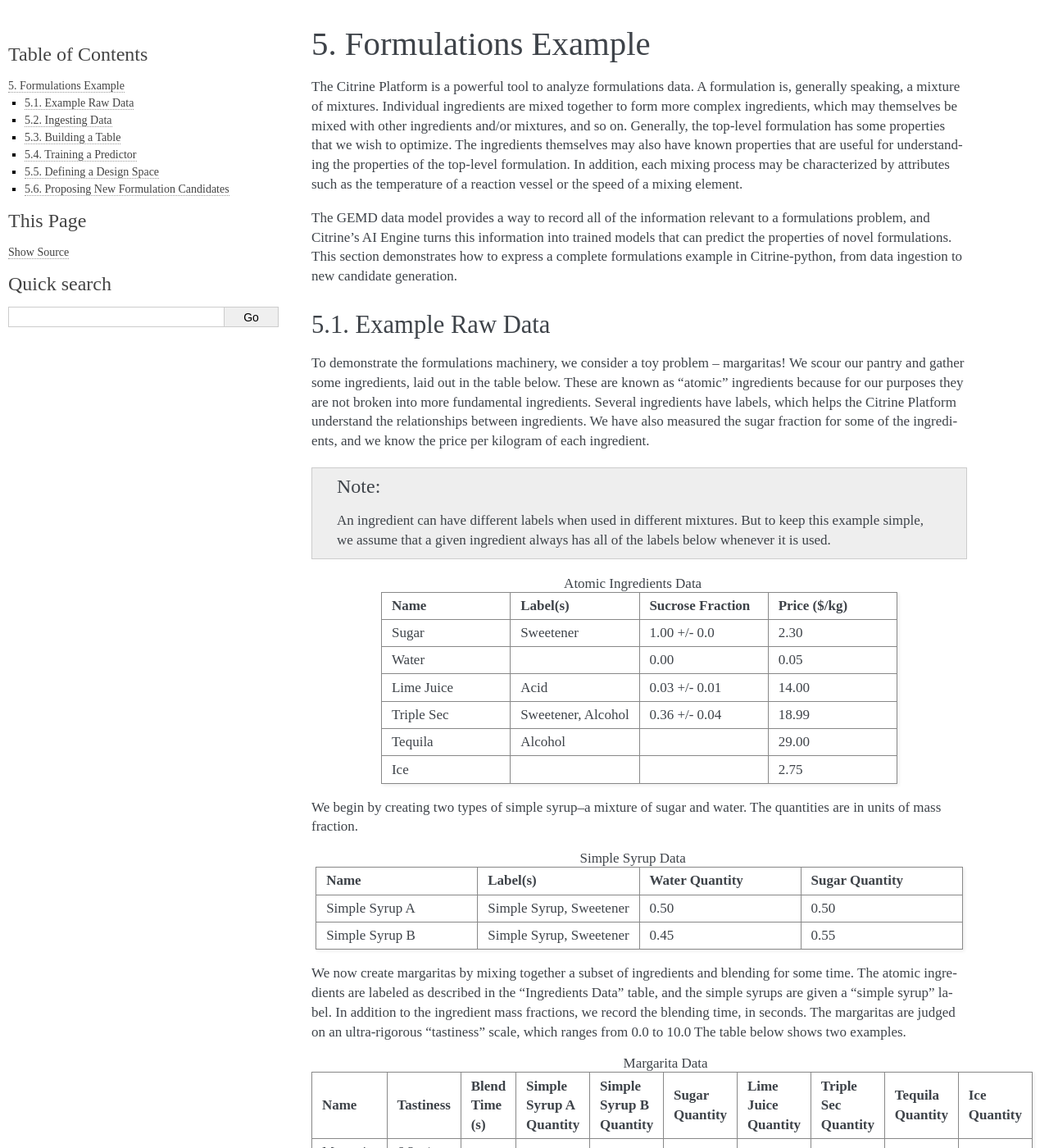
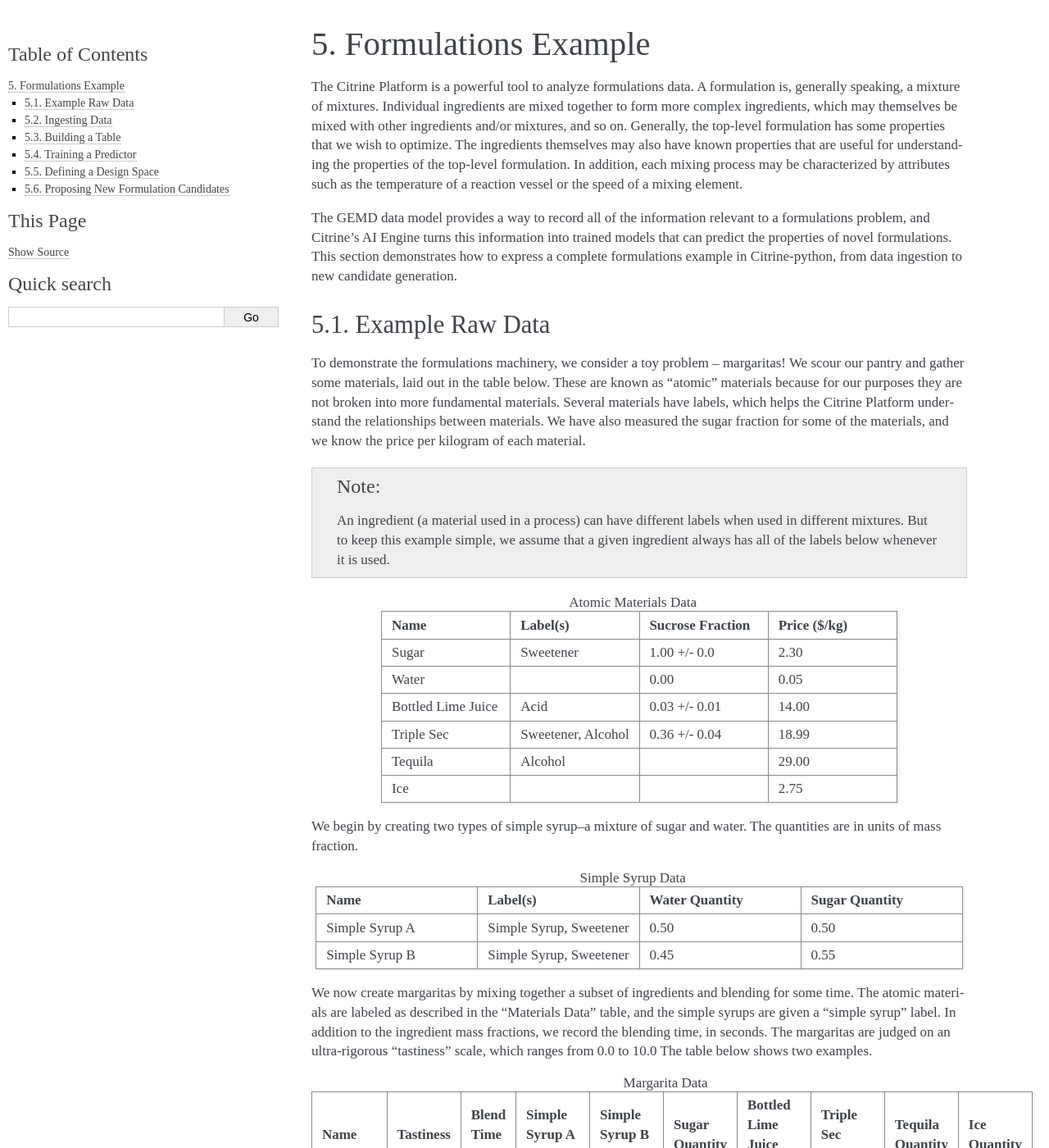
Before and after one commit to CitrineInformatics/citrine-python, a Sphinx documentation site: the page built from docs/source/formulations_example.rst, in a window 1280 px wide and 1400 px high. Shown: the whole window at 82% size. Built offline with Sphinx 7.4.7, drawn with Linux system fonts in a browser that asks for light colours; some of the changed text lies outside the part shown.

Commit message:
Go into more detail on the distinction between names and identifiers

```diff
--- a/docs/source/formulations_example.rst
+++ b/docs/source/formulations_example.rst
@@ -18,16 +18,16 @@
 ----------------
 
 To demonstrate the formulations machinery, we consider a toy problem -- margaritas!
-We scour our pantry and gather some ingredients, laid out in the table below.
-These are known as "atomic" ingredients because for our purposes they are not broken into more fundamental ingredients.
-Several ingredients have labels, which helps the Citrine Platform understand the relationships between ingredients.
-We have also measured the sugar fraction for some of the ingredients, and we know the price per kilogram of each ingredient.
+We scour our pantry and gather some materials, laid out in the table below.
+These are known as "atomic" materials because for our purposes they are not broken into more fundamental materials.
+Several materials have labels, which helps the Citrine Platform understand the relationships between materials.
+We have also measured the sugar fraction for some of the materials, and we know the price per kilogram of each material.
 
-.. note:: An ingredient can have different labels when used in different mixtures.
+.. note:: An ingredient (a material used in a process) can have different labels when used in different mixtures.
     But to keep this example simple, we assume that a given ingredient always has all of the labels below whenever it is used.
 
 
-.. list-table:: Atomic Ingredients Data
+.. list-table:: Atomic Materials Data
    :widths: 25 25 25 25
    :header-rows: 1
 
@@ -43,7 +43,7 @@
      -
      - 0.00
      - 0.05
-   * - Lime Juice
+   * - Bottled Lime Juice
      - Acid
      - 0.03 +/- 0.01
      - 14.00
@@ -82,7 +82,7 @@
      - 0.55
 
 We now create margaritas by mixing together a subset of ingredients and blending for some time.
-The atomic ingredients are labeled as described in the "Ingredients Data" table, and the simple syrups are given a "simple syrup" label.
+The atomic materials are labeled as described in the "Materials Data" table, and the simple syrups are given a "simple syrup" label.
 In addition to the ingredient mass fractions, we record the blending time, in seconds.
 The margaritas are judged on an ultra-rigorous "tastiness" scale, which ranges from 0.0 to 10.0
 The table below shows two examples.
@@ -97,7 +97,7 @@
      - Simple Syrup A Quantity
      - Simple Syrup B Quantity
      - Sugar Quantity
-     - Lime Juice Quantity
+     - Bottled Lime Juice Quantity
      - Triple Sec Quantity
      - Tequila Quantity
      - Ice Quantity
@@ -129,7 +129,7 @@
 
 
 Although we will not describe every step of the data ingestion process, we will highlight several data objects and their inter-connections.
-Perhaps most crucial are the `attribute templates`, which correspond to the parameters of the blending process and the properties of the ingredients/formulations.
+Perhaps most crucial are the `attribute templates`, which correspond to the parameters of the blending process and the properties of the materials/formulations.
 The name, bounds, and units on these templates will later be matched to descriptors in the AI Engine.
 Make sure to set the bounds wide enough to encompass all anticipated use cases of the templates.
 
@@ -189,18 +189,28 @@
         ProcessTemplate(
             "mix",
             uids={"margaritas-id": "mix template"},
-            allowed_names=["simple syrup", "sugar", "water", "lime juice", "triple sec", "tequila", "ice"],
+            allowed_names=["simple syrup", "sugar", "water", "lime juice", "orange liqueur", "tequila", "ice"],
             allowed_labels=["sweetener", "acid", "alcohol", "simple syrup"]
         )
     )
 
-Notice that "simple syrup" is an allowed ingredient name, but we do not distinguish between "simple syrup A" and "simple syrup B."
-This reflects the fact that we only ever use one simple syrup in a mixing process.
-The resulting table will have one column indicating which simple syrup was used and a second column indicating how much was used.
-Distinguishing in this way between the unique id of the material ("simple syrup A," "simple syrup B," etc.) and the generic name of the ingredient ("simple syrup") is especially useful when there are many materials to choose from.
+.. Hint:: Here we must distinguish between "name" and "identifier".
+    "Name" in this case is an abstract way of describing the types of things that go into a process.
+    "Identifier" is the unique way of referring to one particular material.
+    In this example the template allows the name "lime juice," but does not specify the specific material.
+    For simplicity, this example only includes one type of lime juice, "bottled lime juice," but we might also have "fresh-squeezed lime juice" or several batches of bottled lime juice, each with their own unique identifier.
+    In some cases, such as "ice," for which we know that only one material will be used, we have conflated the name and identifier.
+
+    Specifying ``allowed_names`` is not required for GEMD, but will make it easier to build the eventual table.
+    In this case, the table will have a super-column describing the use of lime juice in the margarita, with sub-columns for the identifier of the specific lime juice used, its quantity, and any labels to apply.
+
+    If a suitable set of names are not known, it is possible to be generic: "mixing input 1," "mixing input 2," etc.
 
 To fill out the example, we illustrate some of the objects involved in specifying the spec for a particular margarita recipe.
-This assumes that the material specs for the raw ingredients and the simple syrups have already been uploaded.
+This assumes that the material specs for the atomic materials and the simple syrups have already been uploaded.
+
+.. Attention:: It is important to assign human-readable uids to the Material Runs, as these will be the unique identifiers in the resulting table.
+
 
 .. code-block:: python
 
@@ -211,7 +221,7 @@
     from gemd.entity.link_by_uid import LinkByUID
 
     mix_margarita_spec = dataset.process_specs.register(
-        ProcessSpec(f"mix margarita B", template=LinkByUID("margaritas-id", "mix template"))
+        ProcessSpec("mix margarita B", template=LinkByUID("margaritas-id", "mix template"))
     )
     dataset.ingredient_specs.register(
         IngredientSpec(
@@ -441,8 +450,8 @@
     data_source = GemTableDataSource(table_id=table.uid, table_version=table.version, formulation_descriptor=formulation)
 
 The first component of the graphical model is a :class:`~citrine.informatics.predictors.simple_mixture_predictor.SimpleMixturePredictor`, which flattens the input formulation--it repeatedly replaces components with their ingredients until only the atomic ingredients remain.
-This flattening efficiently teaches the predictor about the relationship between ingredients.
-In this case, it learns exactly how "simple syrup A" and "simple syrup B" are similar to each other because they both contain atomic ingredients sugar and water but in slightly different amounts.
+This flattening efficiently teaches the predictor about the relationship between materials.
+In this case, it learns exactly how "simple syrup A" and "simple syrup B" are similar to each other because they both contain atomic materials sugar and water but in slightly different amounts.
 Although the homogeneous representation is not entirely appropriate for all formulations problems, it is usually an excellent approximation,
 especially when coupled with flexible machine learning models that can emulate more complexsubtle relationships within the data.
 
@@ -480,7 +489,9 @@
         name="Ingredient Fractions",
         description="Compute the fraction of each ingredient",
         input_descriptor=flat_formulation,
-        ingredients=atomic_ingredients,
+        # Note that these are the identifiers of the atomic ingredients, not the names.
+        # (the specific material identifier "bottled lime juice" instead of the generic ingredient name "lime juice")
+        ingredients={"bottled lime juice", "water", "ice", "sugar", "tequila", "triple sec"},
     )
 
     # These descriptors must match up with the Variable in the GEM Table and the associated Attribute Template
@@ -606,9 +617,9 @@
         name="margaritas formulation,
         description="",
         formulation_descriptor=formulation,
-        ingredients={"simple syrup A", "simple syrup B", "tequila", "ice", "triple sec", "lime juice"},
+        ingredients={"simple syrup A", "simple syrup B", "tequila", "ice", "triple sec", "bottled lime juice"},
         labels={
-            "acid": {"lime juice"},
+            "acid": {"bottled lime juice"},
             "alcohol": {"tequila", "triple sec"},
             "sweetener": {"triple sec"},
             "simple syrup": {"simple syrup A", "simple syrup B"}
@@ -616,7 +627,7 @@
         constraints={
             IngredientCountConstraint(formulation_descriptor=formulation, min=3, max=5),
             IngredientCountConstraint(formulation_descriptor=formulation, min=1, max=1, label="simple syrup"),
-            IngredientFractionConstraint(formulation_descriptor=formulation, ingredient="lime juice", min=0.15, max=0.30)
+            IngredientFractionConstraint(formulation_descriptor=formulation, ingredient="bottled lime juice", min=0.15, max=0.30)
         }
     )
 
```
Also changed, not shown: other parts of docs/source/formulations_example.rst (+0 -1 lines).
